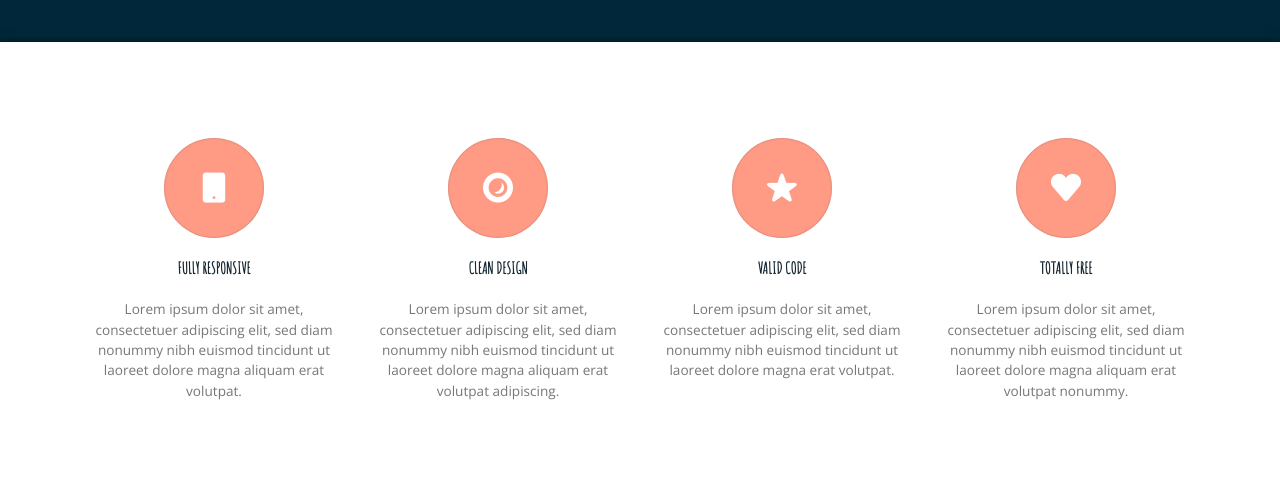
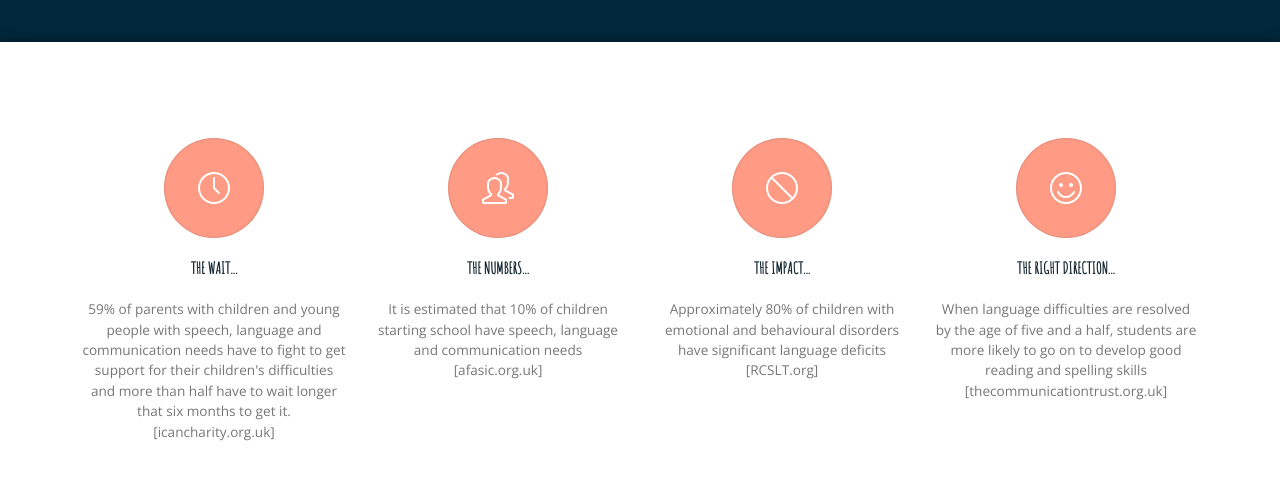
Before and after one commit to lloydbax/tlstc, a plain HTML site: page index.html in a window 1280 px wide. Shown: the part 820-1315 px from the top of the page. Drawn offline with nearby package versions, Linux system fonts and the light colour scheme; files whose address does not match are found by name.

Commit message:
WIP - stats

```diff
--- a/index.html
+++ b/index.html
@@ -48,7 +48,7 @@
 
                <ul class="right">
                   <li class="active-item"><a href="#carousel">Home</a></li>
-                  <li><a href="#features">Features</a></li>
+                  <li><a href="#features">Stats</a></li>
                   <li><a href="#about-us">About Us</a></li>
                   <li><a href="#our-work">Services</a></li>
                   <li><a href="#services">What We Do</a></li>
@@ -128,28 +128,25 @@
          <div class="line">
             <div class="margin">
                <div class="s-12 m-6 l-3 margin-bottom">
-                  <i class="icon-tablet icon3x"></i>
-                  <h2>Fully responsive</h2>
-                  <p>Lorem ipsum dolor sit amet, consectetuer adipiscing elit, sed diam nonummy nibh euismod tincidunt
-                     ut laoreet dolore magna aliquam erat volutpat.</p>
+                  <i class="icon-sli-clock icon3x"></i>
+                  <h2>The Wait...</h2>
+                  <p>59% of parents with children and young people with speech, language and communication needs have to fight to get support for their children's difficulties
+                     and more than half have to wait longer that six months to get it. <br>[icancharity.org.uk] </p>
                </div>
                <div class="s-12 m-6 l-3 margin-bottom">
-                  <i class="icon-isight icon3x"></i>
-                  <h2>Clean design</h2>
-                  <p>Lorem ipsum dolor sit amet, consectetuer adipiscing elit, sed diam nonummy nibh euismod tincidunt
-                     ut laoreet dolore magna aliquam erat volutpat adipiscing.</p>
+                  <i class="icon-sli-people icon3x"></i>
+                  <h2>The Numbers...</h2>
+                  <p>It is estimated that 10% of children starting school have speech, language and communication needs<br>[afasic.org.uk]</p>
                </div>
                <div class="s-12 m-6 l-3 margin-bottom">
-                  <i class="icon-star icon3x"></i>
-                  <h2>Valid code</h2>
-                  <p>Lorem ipsum dolor sit amet, consectetuer adipiscing elit, sed diam nonummy nibh euismod tincidunt
-                     ut laoreet dolore magna erat volutpat.</p>
+                  <i class="icon-sli-ban icon3x"></i>
+                  <h2>The Impact...</h2>
+                  <p>Approximately 80% of children with emotional and behavioural disorders have significant language deficits<br>[RCSLT.org] </p>
                </div>
                <div class="s-12 m-6 l-3 margin-bottom">
-                  <i class="icon-heart icon3x"></i>
-                  <h2>Totally free</h2>
-                  <p>Lorem ipsum dolor sit amet, consectetuer adipiscing elit, sed diam nonummy nibh euismod tincidunt
-                     ut laoreet dolore magna aliquam erat volutpat nonummy.</p>
+                  <i class="icon-sli-emotsmile icon3x"></i>
+                  <h2>The Right Direction...</h2>
+                  <p>When language difficulties are resolved by the age of five and a half, students are more likely to go on to develop good reading and spelling skills<br>[thecommunicationtrust.org.uk]</p>
                </div>
             </div>
          </div>
```
